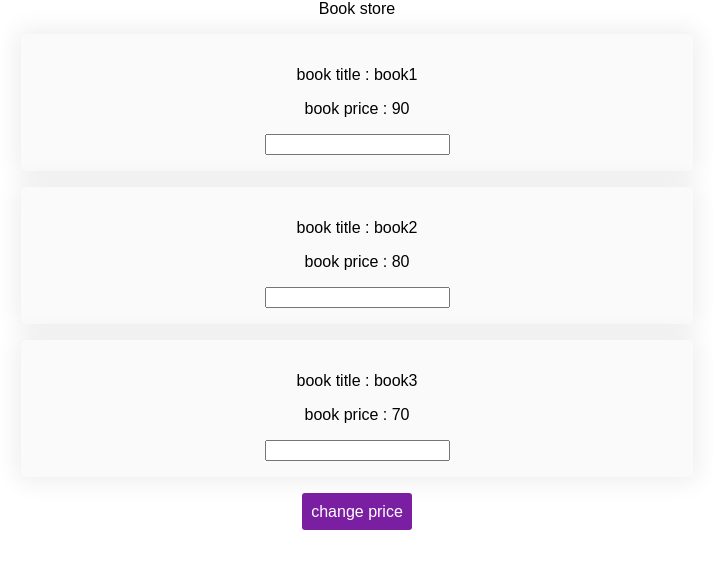
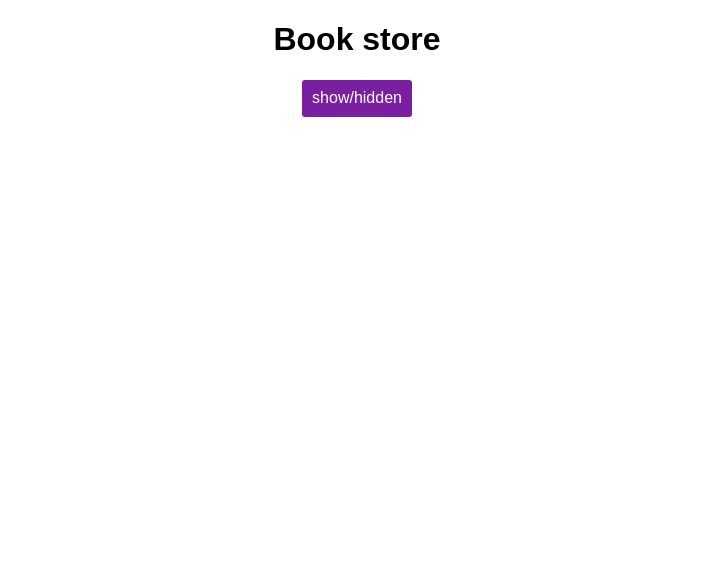
Before and after one commit to behzadPanahi/ReactTrain, a React (Create React App) app in the folder myapp/: page / in a window 1280 px wide. Shown: the top 568 px of the page, without its empty margins (283-996 px from the left). Built offline with nearby package versions, Linux system fonts and the light colour scheme.

Commit message:
rendering-content-conditionally

```diff
--- a/myapp/src/App.css
+++ b/myapp/src/App.css
@@ -1,3 +1,14 @@
 .center {
     text-align: center;
 }
+
+.btn {
+    background-color: #7b1fa2;
+    color: #ffffff;
+    font: inherit;
+    border: none;
+    outline: none;
+    border-radius: 3px;
+    padding: 0.6rem;
+    margin: 0.6rem, auto;
+}
--- a/myapp/src/App.js
+++ b/myapp/src/App.js
@@ -4,17 +4,10 @@ import './App.css'
 
 class App extends React.Component {
     state = {
-        products: [{ title: 'book1', price: '90' }, { title: 'book2', price: '80' }, { title: 'book3', price: '70' }]
-    }
-
-    changePriceHandler = (newTitle) => {
-        let newState = {
-            products: [
-                { title: newTitle, price: '10' },
-                { title: 'book2', price: '10' },
-                 { title: 'book3', price: '10' }]
-        }
-        this.setState(newState)
+        products: [{ title: 'book1', price: '90' },
+        { title: 'book2', price: '80' },
+        { title: 'book3', price: '70' }],
+        showProducts: false
     }
 
     changeInputHandler = (event) => {
@@ -26,33 +19,39 @@ class App extends React.Component {
         }
         this.setState(newState)
     }
+
+    toggleHandler = () => {
+        const show = this.state.showProducts
+        this.setState({ showProducts: !show })
+    }
+
+
     render() {
-        const btn={
-            backgroundColor:"#7b1fa2",
-            color:"#ffffff",
-            font:"inherit",
-            border:"none",
-            outline:"none",
-            borderRadius:"3px",
-            padding:"0.6rem",
-            margin:"0.6rem ,auto"
-        }
         return (
             <div className='center'>
+                <h1>
                     Book store
+                </h1>
+                <button
+                    onClick={this.toggleHandler}
+                    className='btn' >
+                    show/hidden
+                </button>
+                {
+                    this.state.showProducts ?
+                     <div>
                      <Product title={this.state.products[0].title}
                          price={this.state.products[0].price} />
                      <Product title={this.state.products[1].title}
                          price={this.state.products[1].price}
-                    change={this.changeInputHandler} />
+                         change={this.changeInputHandler}/>
                      <Product title={this.state.products[2].title}
-                    price={this.state.products[2].price}
-                    click={this.changePriceHandler.bind(this,'new title')} />
-                <button
-                onClick={()=>this.changePriceHandler('title bbb')}
-                style={btn}>
-                    change price</button>
-            </div>)
+                         price={this.state.products[2].price} />
+                 </div>
+                 :null
+                }
+            </div>
+            )
     }
 }
 export default App
```
Lines whose indentation alone changed are shown as unchanged.
